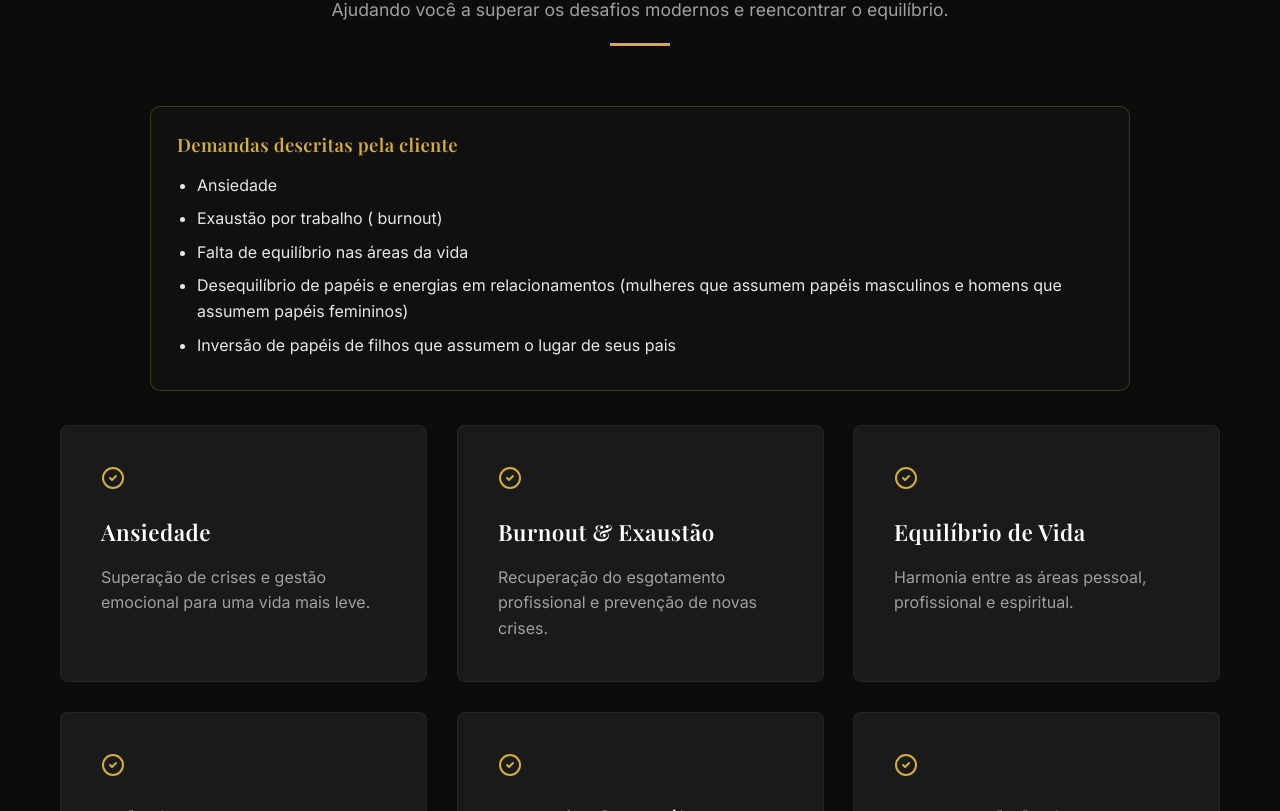
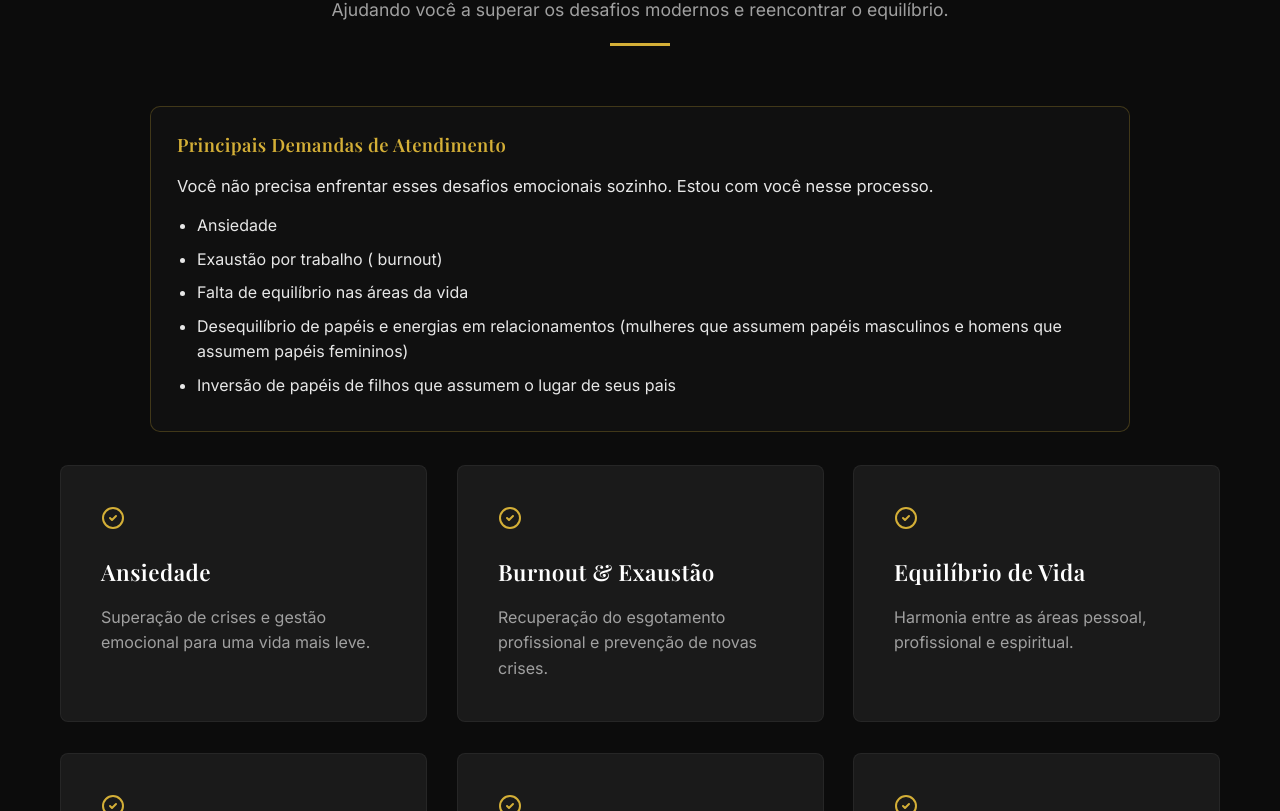
Before and after one commit to ProfessorPantoja/site-marceni1, a React (Vite) app in the folder GEMINI-30-CLI/: page / in a window 1280 px wide. Shown: the part 1949-2760 px from the top of the page. Built offline with nearby package versions, Linux system fonts and the light colour scheme.

Commit message:
Ajusta bloco de demandas com titulo e frase de acolhimento

```diff
--- a/GEMINI-30-CLI/src/App.css
+++ b/GEMINI-30-CLI/src/App.css
@@ -465,6 +465,13 @@
   font-size: 1.15rem;
 }
 
+.client-brief-lead {
+  margin-bottom: 14px;
+  color: rgba(255, 255, 255, 0.9);
+  font-size: 1.03rem;
+  line-height: 1.6;
+}
+
 .client-brief-block ul {
   margin: 0;
   padding-left: 20px;
--- a/GEMINI-30-CLI/src/App.tsx
+++ b/GEMINI-30-CLI/src/App.tsx
@@ -131,7 +131,10 @@ function App() {
           <div className="gold-line"></div>
         </div>
         <div className="client-brief-block reveal" style={{ '--reveal-delay': '70ms' } as CSSProperties}>
-          <h3>Demandas descritas pela cliente</h3>
+          <h3>Principais Demandas de Atendimento</h3>
+          <p className="client-brief-lead">
+            Você não precisa enfrentar esses desafios emocionais sozinho. Estou com você nesse processo.
+          </p>
           <ul>
             <li>Ansiedade</li>
             <li>Exaustão por trabalho ( burnout)</li>
@@ -196,7 +199,7 @@ function App() {
               <div className="gold-line"></div>
             </div>
             <p className="reveal" style={{ '--reveal-delay': '70ms' } as CSSProperties}>
-              Você não precisa enfrentar esses desafios emocionais sozinho. Estou com você nesse processo.
+              Estou pronta para te acompanhar nessa jornada de autodescoberta.
             </p>
 
             <div className="info-item reveal" style={{ '--reveal-delay': '110ms' } as CSSProperties}>
```
Also changed, not shown: 1 other file (tests, documents, lock files or other folders).
